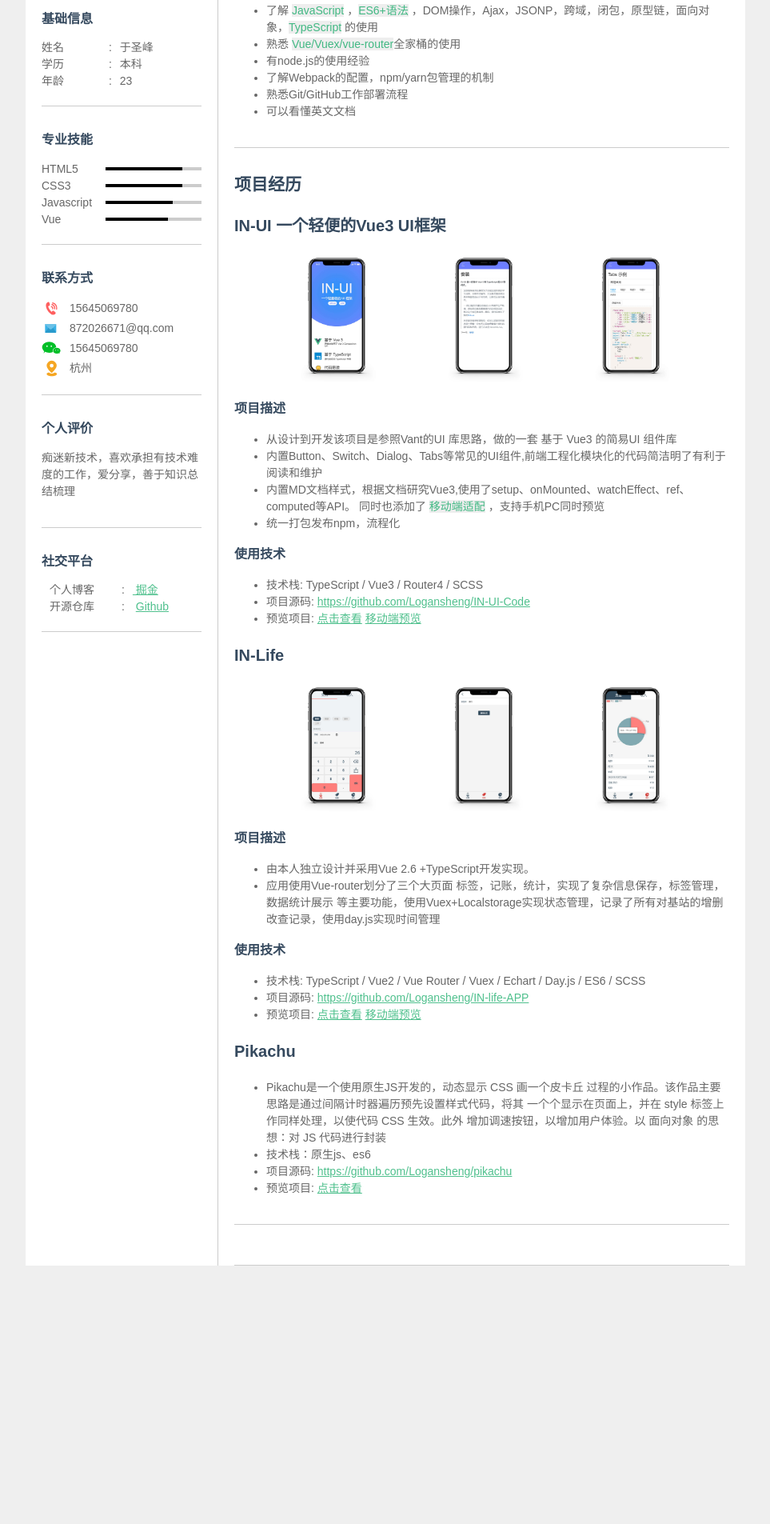
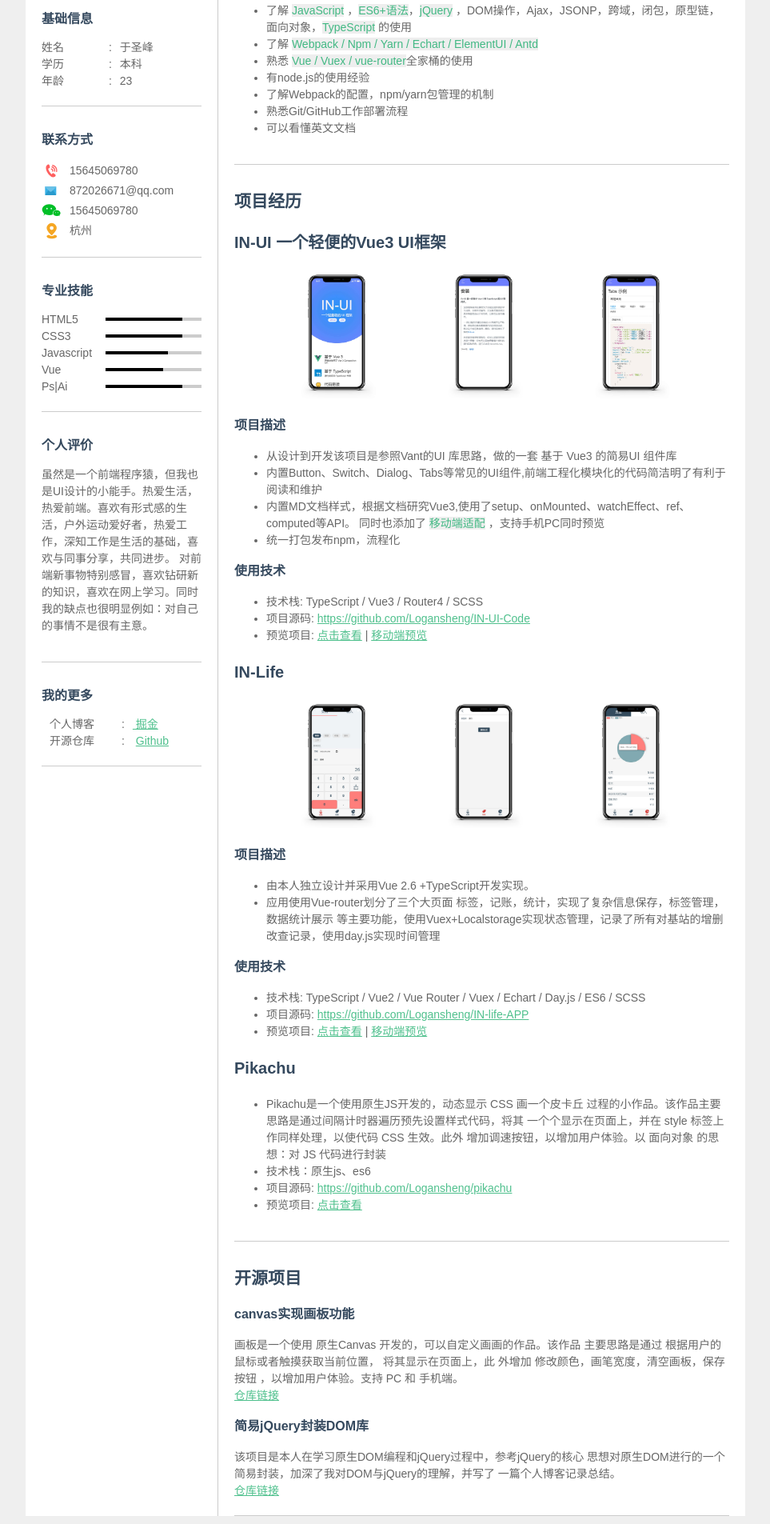
Before and after one commit to Logansheng/my-cv, a plain HTML site: page index.html in a window 1280 px wide. Shown: the part 284-2189 px from the top of the page at 80% size, without its empty margins (158-1121 px from the left). Before the commit the page ends 1876 px from the top, so only its background shows below. Drawn offline with Linux system fonts and the light colour scheme.

Commit message:
大致修改完成

```diff
--- a/index.html
+++ b/index.html
@@ -32,6 +32,7 @@
 
     header {
       background: #35495e;
+      /*height: 12vh;*/
       width: 100%;
       text-align: center;
       padding: 60px 0 10px 0;
@@ -210,29 +211,6 @@
     </section>
 
     <section>
-      <h2>专业技能</h2>
-
-      <div class="detail skills">
-        <div class="item">
-          <span class="keyword">HTML5</span>
-          <span class="rule"><i style="width: 80%"></i></span>
-        </div>
-        <div class="item">
-          <span class="keyword">CSS3</span>
-          <span class="rule"><i style="width: 80%"></i></span>
-        </div>
-        <div class="item">
-          <span class="keyword">Javascript</span>
-          <span class="rule"><i style="width: 70%"></i></span>
-        </div>
-        <div class="item">
-          <span class="keyword">Vue</span>
-          <span class="rule"><i style="width: 65%"></i></span>
-        </div>
-      </div>
-    </section>
-
-    <section>
       <h2>联系方式</h2>
       <div class="detail contact">
         <div class="item">
@@ -261,14 +239,43 @@
         </div>
       </div>
     </section>
+    <section>
+      <h2>专业技能</h2>
+
+      <div class="detail skills">
+        <div class="item">
+          <span class="keyword">HTML5</span>
+          <span class="rule"><i style="width: 80%"></i></span>
+        </div>
+        <div class="item">
+          <span class="keyword">CSS3</span>
+          <span class="rule"><i style="width: 80%"></i></span>
+        </div>
+        <div class="item">
+          <span class="keyword">Javascript</span>
+          <span class="rule"><i style="width: 65%"></i></span>
+        </div>
+        <div class="item">
+          <span class="keyword">Vue</span>
+          <span class="rule"><i style="width: 60%"></i></span>
+        </div>
+        <div class="item">
+          <span class="keyword">Ps|Ai</span>
+          <span class="rule"><i style="width: 80%"></i></span>
+        </div>
+      </div>
+    </section>
+
+
 
     <section>
       <h2>个人评价</h2>
-      <p>痴迷新技术，喜欢承担有技术难度的工作，爱分享，善于知识总结梳理</p>
+      <p>虽然是一个前端程序猿，但我也是UI设计的小能手。热爱生活，热爱前端。喜欢有形式感的生活，户外运动爱好者，热爱工作，深知工作是生活的基础，喜欢与同事分享，共同进步。
+        对前端新事物特别感冒，喜欢钻研新的知识，喜欢在网上学习。同时我的缺点也很明显例如：对自己的事情不是很有主意。</p>
     </section>
 
     <section>
-      <h2>社交平台</h2>
+      <h2>我的更多</h2>
       <div class="contact personal">
         <div class="item">
           <span>个人博客</span>
@@ -293,9 +300,10 @@
       <ul>
         <li>能够使用HTML标签编写<span>语义化</span>页面</li>
         <li>熟悉 <span>CSS/SCSS</span> ，<span>文档流</span> ， <span>盒模型</span> ，flex/grid布局定位</li>
-        <li>了解 <span>JavaScript</span> ，<span>ES6+语法</span> ，DOM操作，Ajax，JSONP，跨域，闭包，原型链，面向对象，<span>TypeScript</span> 的使用
+        <li>了解 <span>JavaScript</span> ，<span>ES6+语法</span>，<span>jQuery</span> ，DOM操作，Ajax，JSONP，跨域，闭包，原型链，面向对象，<span>TypeScript</span> 的使用
         </li>
-        <li>熟悉 <span>Vue/Vuex/vue-router</span>全家桶的使用</li>
+        <li>了解 <span>Webpack / Npm / Yarn / Echart / ElementUI / Antd</span></li>
+        <li>熟悉 <span>Vue / Vuex / vue-router</span>全家桶的使用</li>
         <li>有node.js的使用经验</li>
         <li>了解Webpack的配置，npm/yarn包管理的机制</li>
         <li>熟悉Git/GitHub工作部署流程</li>
@@ -338,7 +346,7 @@
             <a
               href="https://yushengfeng.gitee.io/in-ui-website/index.html#/"
             >点击查看</a
-            >
+            > |
             <a href="./img/ma2.png" target="_blank">移动端预览</a>
           </li>
         </ul>
@@ -377,7 +385,7 @@
             预览项目:
             <a href="http://yushengfeng.gitee.io/in-life-view/#/money"
             >点击查看</a
-            >
+            > |
             <a href="./img/ma.png" target="_blank">移动端预览</a>
           </li>
         </ul>
@@ -409,8 +417,18 @@
       </div>
     </section>
     <section>
-
-
+      <h2>开源项目</h2>
+      <div class="item">
+        <h3>canvas实现画板功能</h3>
+        <div>
+          画板是⼀个使⽤ 原⽣Canvas 开发的，可以⾃定义画画的作品。该作品 主要思路是通过 根据⽤户的⿏标或者触摸获取当前位置， 将其显示在⻚⾯上，此
+          外增加 修改颜⾊，画笔宽度，清空画板，保存按钮 ，以增加⽤户体验。⽀持 PC 和 ⼿机端。
+        </div>
+        <div><a href="https://github.com/Logansheng/canvas/tree/main">仓库链接</a></div>
+      </div>
+      <h3>简易jQuery封装DOM库</h3>
+      <div>该项⽬是本⼈在学习原⽣DOM编程和jQuery过程中，参考jQuery的核⼼ 思想对原⽣DOM进⾏的⼀个简易封装，加深了我对DOM与jQuery的理解，并写了 ⼀篇个⼈博客记录总结。</div>
+      <div><a href="https://github.com/Logansheng/DOM">仓库链接</a></div>
     </section>
 
   </main>
```
Also changed, not shown: dist/index.html (+49 -31 lines).
